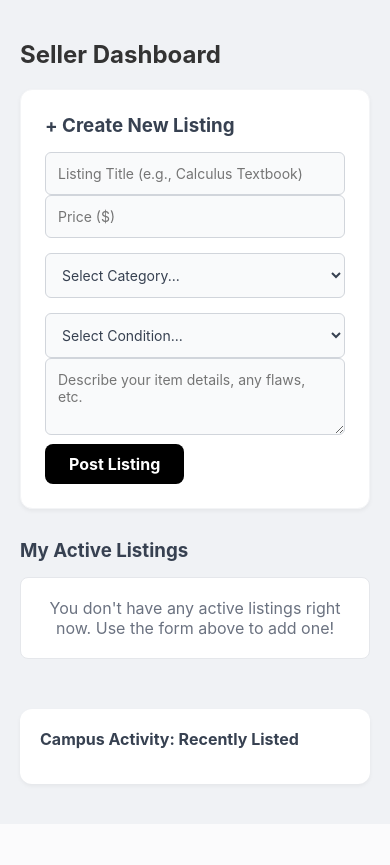
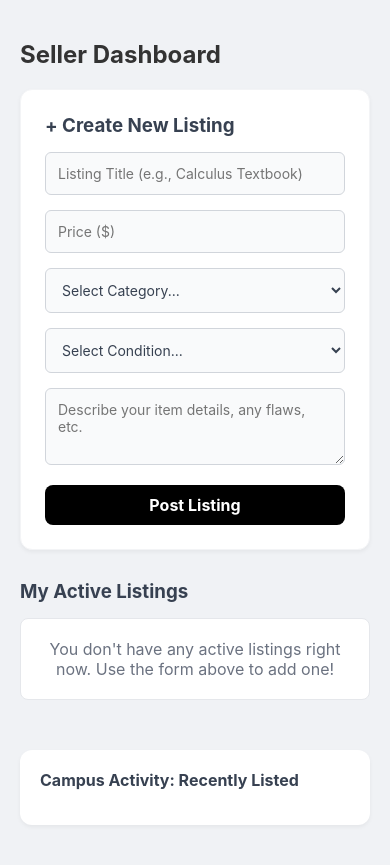
Before and after one commit to Billyye4/SSW-322-Campus-Marketplace, a Python web app: template templates/dashboard.html in a window 390 px wide. Shown: the part 126-991 px from the top of the page. Before the commit the page ends 914 px from the top, so only its background shows below. Run offline with Jinja, Linux system fonts and the light colour scheme; the template is opened without the code that fills it, so the values that code supplies are empty.

Commit message:
Removed a random line that someone got there, errors go brr

```diff
--- a/static/style.css
+++ b/static/style.css
@@ -611,7 +611,7 @@ body {
 .btn-checkout-large:hover {
     background-color: #f9fafb;
 }
-=======
+/*=======================================
    7. Dashboard Upload Form Styling
 ========================================= */
 .listing-form {
@@ -678,5 +678,4 @@ body {
         gap: 15px;
         padding: 15px 20px;
     }
->>>>>>> 85088ece75e88cdc9c5cc6687e88eb1ead78d8ec
 }
```
